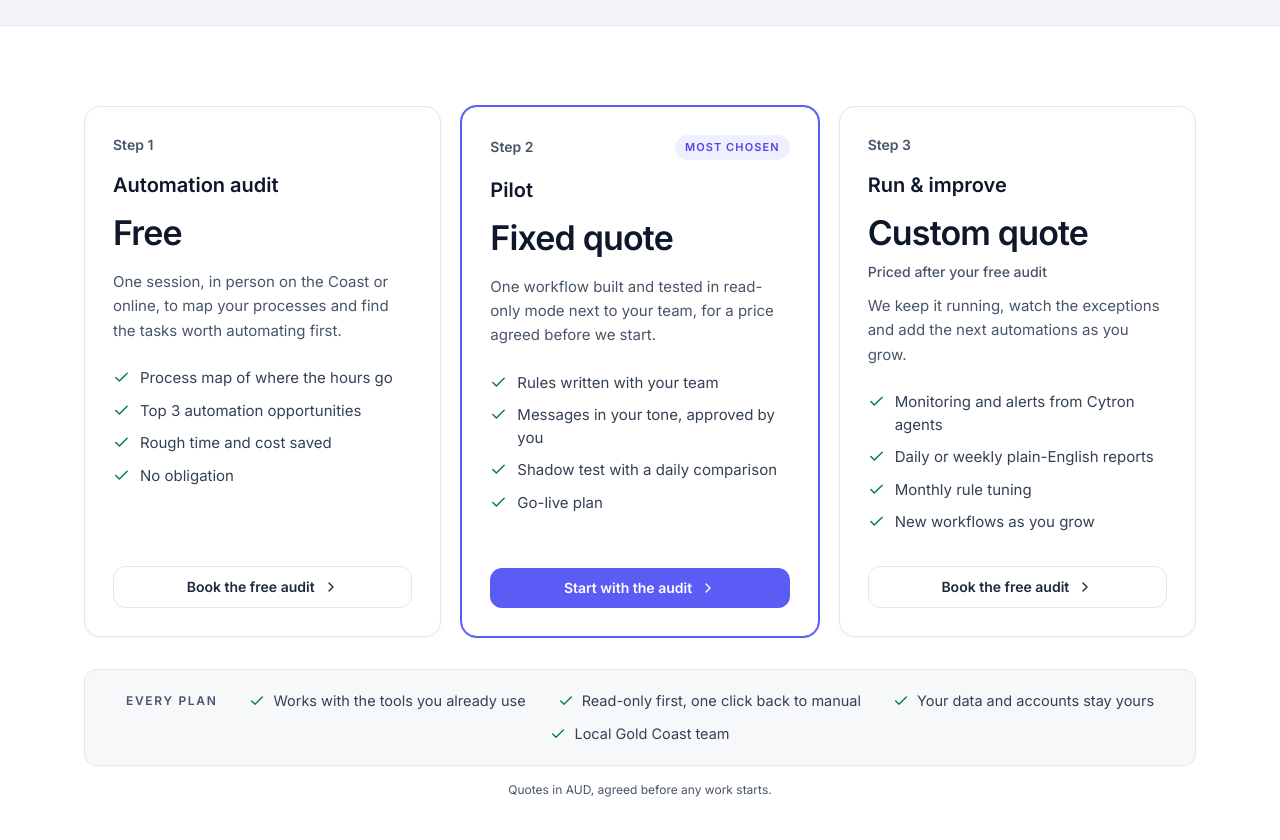
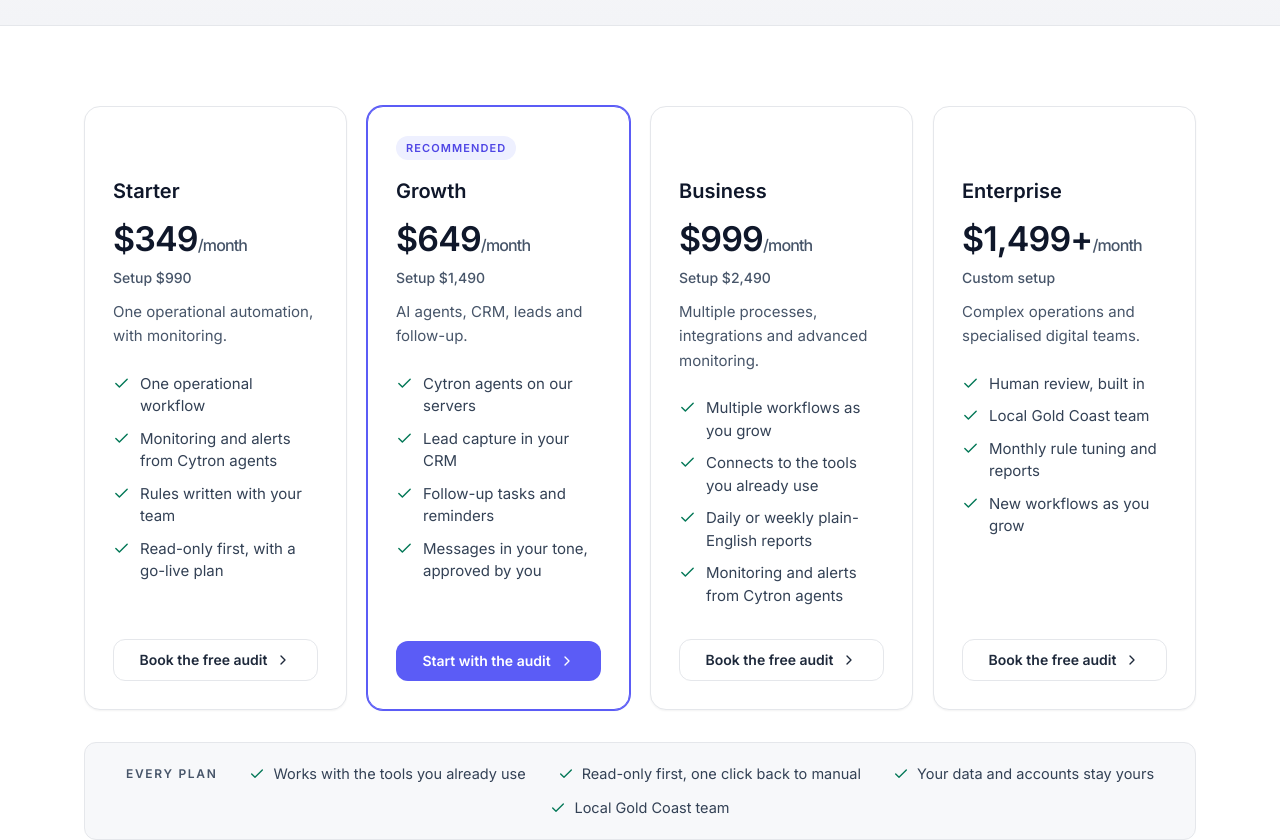
Before and after one commit to thiagocaian/Generate-auto-post-AI-videos-to-social-media-with-Veo3-and-Blotato, a Next.js app: page /pricing in a window 1280 px wide. Shown: the part 540-1380 px from the top of the page. Built offline with nearby package versions, Linux system fonts and the light colour scheme.

Commit message:
Update marketing pricing to four 2026 monthly plans
Replace the quote-after-audit steps with Starter, Growth, Business and
Enterprise list prices. Growth keeps the recommended highlight. FAQ,
home teaser and page metadata follow the new figures. Visual style and
audit CTAs are unchanged.

```diff
--- a/app/(site)/pricing/page.tsx
+++ b/app/(site)/pricing/page.tsx
@@ -3,7 +3,7 @@ import PricingPage from "@/components/marketing/pricing-page";
 
 export const metadata: Metadata = {
   title: "Pricing — CYTRON",
-  description: "Free automation audit, a fixed-quote pilot and monthly run & improve for Gold Coast small businesses. No surprise invoices.",
+  description: "Monthly plans from $349 AUD for Gold Coast small businesses, plus a free automation audit. Setup fees listed, prices ex GST where applicable.",
   alternates: { canonical: "/pricing" },
 };
 
--- a/components/marketing/home.tsx
+++ b/components/marketing/home.tsx
@@ -142,7 +142,7 @@ export default function Home() {
             <p className="text-[22px] font-semibold tracking-tight text-slate-900 sm:text-[26px]">Start small. Pay for what works.</p>
           </div>
           <ul className="flex flex-wrap gap-x-6 gap-y-2 text-[15px] text-slate-700">
-            {["Free audit", "Fixed-quote pilot", "Monthly run & improve"].map((t) => (
+            {["Starter $349/mo", "Growth $649/mo", "Business $999/mo", "Enterprise $1,499+/mo"].map((t) => (
               <li key={t} className="flex items-center gap-2"><Check size={16} className="text-emerald-700" />{t}</li>
             ))}
           </ul>
--- a/components/marketing/pricing-page.tsx
+++ b/components/marketing/pricing-page.tsx
@@ -5,32 +5,62 @@ import { Check, ChevronRight } from "lucide-react";
 import { Accent, Eyebrow, Heading } from "@/components/site";
 import { CtaBand, PageIntro, PrimaryLink, SecondaryLink } from "@/components/marketing/page-kit";
 
-// Every price after the free audit is quoted per business, never a list price.
 const PLANS = [
   {
-    t: "Automation audit",
-    price: "Free",
-    unit: "",
-    d: "One session, in person on the Coast or online, to map your processes and find the tasks worth automating first.",
-    f: ["Process map of where the hours go", "Top 3 automation opportunities", "Rough time and cost saved", "No obligation"],
+    t: "Starter",
+    price: "$349",
+    unit: "/month",
+    note: "Setup $990",
+    d: "One operational automation, with monitoring.",
+    f: [
+      "One operational workflow",
+      "Monitoring and alerts from Cytron agents",
+      "Rules written with your team",
+      "Read-only first, with a go-live plan",
+    ],
     cta: "Book the free audit",
   },
   {
-    t: "Pilot",
-    price: "Fixed quote",
-    unit: "",
-    d: "One workflow built and tested in read-only mode next to your team, for a price agreed before we start.",
-    f: ["Rules written with your team", "Messages in your tone, approved by you", "Shadow test with a daily comparison", "Go-live plan"],
+    t: "Growth",
+    price: "$649",
+    unit: "/month",
+    note: "Setup $1,490",
+    d: "AI agents, CRM, leads and follow-up.",
+    f: [
+      "Cytron agents on our servers",
+      "Lead capture in your CRM",
+      "Follow-up tasks and reminders",
+      "Messages in your tone, approved by you",
+    ],
     cta: "Start with the audit",
     hot: true,
   },
   {
-    t: "Run & improve",
-    price: "Custom quote",
-    unit: "",
-    note: "Priced after your free audit",
-    d: "We keep it running, watch the exceptions and add the next automations as you grow.",
-    f: ["Monitoring and alerts from Cytron agents", "Daily or weekly plain-English reports", "Monthly rule tuning", "New workflows as you grow"],
+    t: "Business",
+    price: "$999",
+    unit: "/month",
+    note: "Setup $2,490",
+    d: "Multiple processes, integrations and advanced monitoring.",
+    f: [
+      "Multiple workflows as you grow",
+      "Connects to the tools you already use",
+      "Daily or weekly plain-English reports",
+      "Monitoring and alerts from Cytron agents",
+    ],
+    cta: "Book the free audit",
+  },
+  {
+    t: "Enterprise",
+    price: "$1,499+",
+    unit: "/month",
+    note: "Custom setup",
+    d: "Complex operations and specialised digital teams.",
+    f: [
+      "Human review, built in",
+      "Local Gold Coast team",
+      "Monthly rule tuning and reports",
+      "New workflows as you grow",
+    ],
     cta: "Book the free audit",
   },
 ];
@@ -38,7 +68,7 @@ const PLANS = [
 const INCLUDED = ["Works with the tools you already use", "Read-only first, one click back to manual", "Your data and accounts stay yours", "Local Gold Coast team"];
 
 const FAQ = [
-  { q: "What does it cost?", a: "The audit is free. The pilot and the monthly run & improve are both quoted after your free audit, based on what we automate, so you know the price before anything is built and there are no surprise invoices." },
+  { q: "What does it cost?", a: "The audit is free. Monthly plans start at $349, plus a setup fee from $990. Growth is $649, Business is $999, and Enterprise is $1,499+ a month with a custom setup. Prices are in AUD, ex GST where applicable. API usage, phone and SMS are subject to included allowances or additional charges." },
   { q: "Is there a lock-in contract?", a: "Your workflows, your data, your accounts. No black box and no lock-in." },
   { q: "Do I need to change the software I use?", a: "No. We connect to what you already use: your calendar, job or practice software, accounting, email and chat." },
   { q: "How long until it runs?", a: "A first workflow usually goes from audit to shadow test in a few weeks, depending on access to your systems." },
@@ -53,18 +83,21 @@ export default function PricingPage() {
       <PageIntro
         eyebrow="Pricing"
         title={<>Start small. <Accent>Pay for what works</Accent>.</>}
-        lead="Begin with a free audit, prove one workflow in a fixed-price pilot, then keep it running month to month."
+        lead="Begin with a free audit, then choose a monthly plan — from one operational automation to more complex operations."
         actions={<><PrimaryLink href="/contact">Book a free audit</PrimaryLink><SecondaryLink href="#faq">Read the FAQ</SecondaryLink></>}
       />
 
       <section className="bg-white py-16 sm:py-20">
         <div className="mx-auto max-w-6xl px-5">
-          <div className="grid gap-5 lg:grid-cols-3">
-            {PLANS.map((p, i) => (
+          <div className="grid gap-5 md:grid-cols-2 xl:grid-cols-4">
+            {PLANS.map((p) => (
               <div key={p.t} className={`relative flex flex-col rounded-2xl border bg-white p-7 shadow-sm ${p.hot ? "border-[#5b5cf6] ring-1 ring-[#5b5cf6]" : "border-[#e5e7eb]"}`}>
-                <div className="flex items-center justify-between">
-                  <p className="text-sm font-semibold text-slate-600">Step {i + 1}</p>
-                  {p.hot && <p className="rounded-full bg-[#eef0ff] px-2.5 py-1 text-[11px] font-semibold uppercase tracking-[0.1em] text-[#4f46e5]">Most chosen</p>}
+                <div className="flex min-h-[26px] items-center justify-between">
+                  {p.hot ? (
+                    <p className="rounded-full bg-[#eef0ff] px-2.5 py-1 text-[11px] font-semibold uppercase tracking-[0.1em] text-[#4f46e5]">Recommended</p>
+                  ) : (
+                    <span aria-hidden className="h-[26px]" />
+                  )}
                 </div>
                 <h2 className="mt-4 text-xl font-semibold text-slate-900">{p.t}</h2>
                 <p className="mt-2 text-[34px] font-semibold tracking-tight text-slate-900">
@@ -86,7 +119,7 @@ export default function PricingPage() {
             <span className="text-xs font-semibold uppercase tracking-[0.14em] text-slate-600">Every plan</span>
             {INCLUDED.map((t) => <span key={t} className="flex items-center gap-2"><Check size={16} className="text-emerald-700" />{t}</span>)}
           </div>
-          <p className="mt-4 text-center text-xs text-slate-600">Quotes in AUD, agreed before any work starts.</p>
+          <p className="mt-4 text-center text-xs text-slate-600">Prices in AUD, ex GST where applicable. API usage, phone and SMS are subject to included allowances or additional charges.</p>
         </div>
       </section>
 
@@ -107,7 +140,7 @@ export default function PricingPage() {
         </div>
       </section>
 
-      <CtaBand title="Get a fixed quote for your first workflow." text="It starts with the free audit. You'll know the price before anything is built." />
+      <CtaBand title="Not sure which plan fits?" text="It starts with the free audit. We'll recommend the right plan for your business." />
     </div>
   );
 }
```
